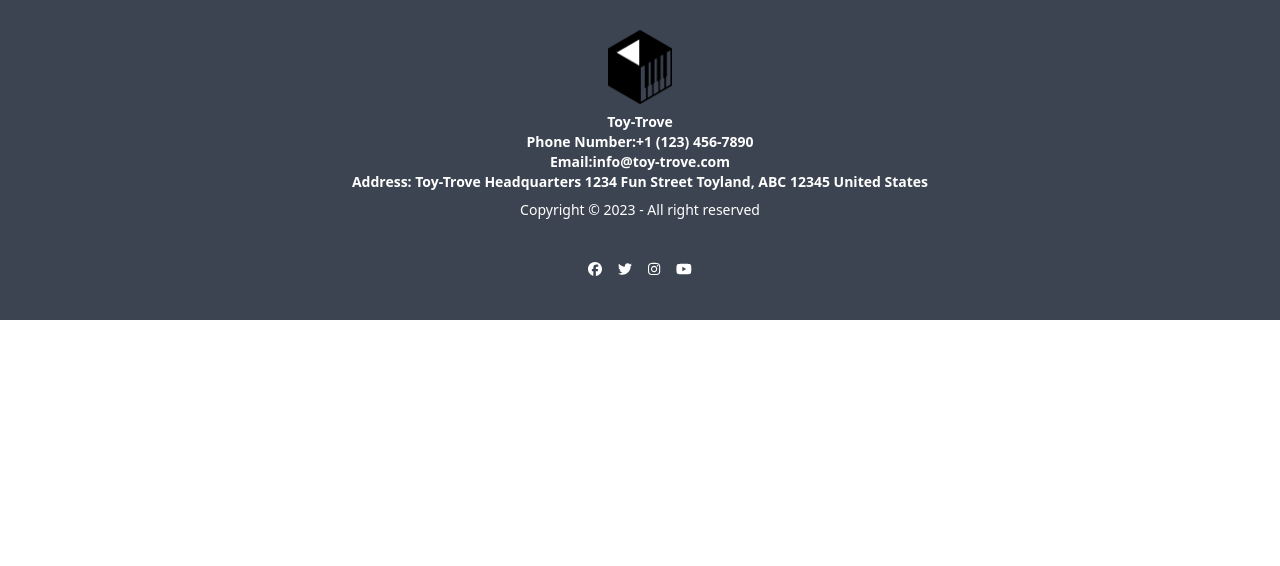
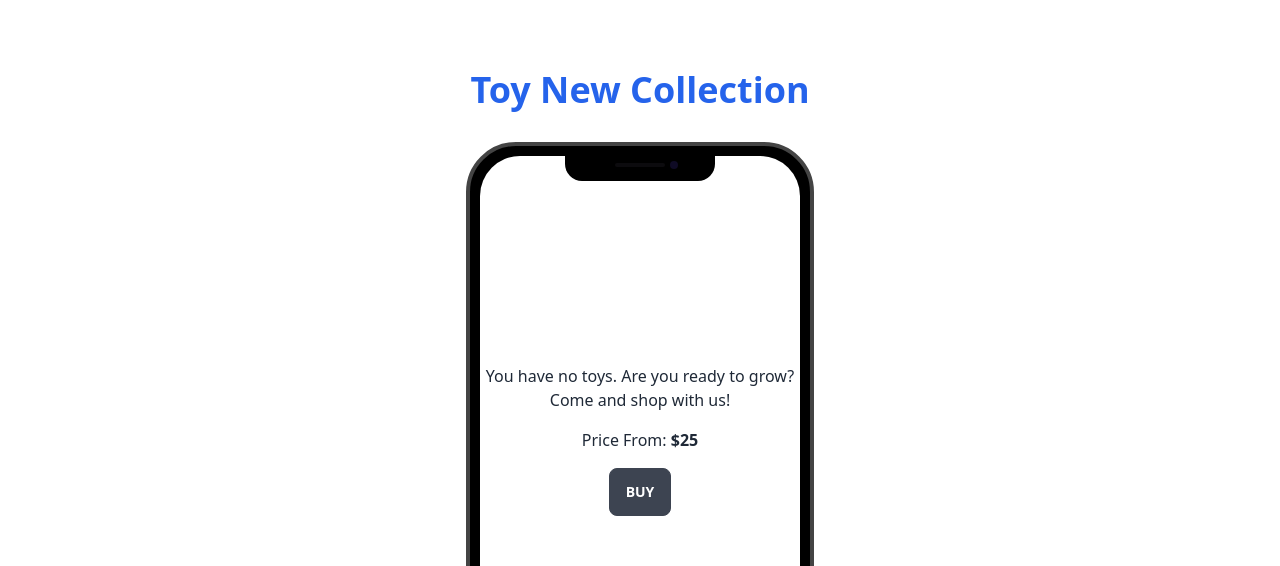
Before and after one commit to Wasey-Rahman/Toy-Trove-Client, a React (Vite) app: page / in a window 1280 px wide. Shown: the part 1145-1711 px from the top of the page. Before the commit the page ends 1465 px from the top, so only its background shows below. Built offline with nearby package versions, Linux system fonts and the light colour scheme.

Commit message:
New Collection Toy

```diff
--- a/src/pages/Blogs/Blogs.jsx
+++ b/src/pages/Blogs/Blogs.jsx
@@ -30,7 +30,7 @@ Split an array field into multiple documents.
 
 By chaining these stages, developers can perform complex operations such as filtering, grouping, sorting, joining, and transforming data directly within the database.
 
-Aggregate functions provide a flexible and efficient way to process large amounts of data and perform sophisticated calculations without requiring additional client-side processing. Leverage MongoDB's document model and indexing capabilities to optimize performance.</p>
+Aggregate functions provide a flexible and efficient way to process large amounts of data and perform sophisticated calculations without requiring additional client-side processing. Leverage MongoDB's document model and indexing capabilities to optimize performance.</p><br />
         </div>
     );
 };
--- a/src/pages/Home/Home/Home.jsx
+++ b/src/pages/Home/Home/Home.jsx
@@ -1,11 +1,13 @@
 import React from 'react';
 import Banner from '../Banner/Banner';
+import NewCollection from '../NewCollection/NewCollection';
 
 
 const Home = () => {
     return (
         <div>
             <Banner></Banner>
+            <NewCollection></NewCollection>
         </div>
     );
 };
--- /dev/null
+++ b/src/pages/Home/NewCollection/NewCollection.jsx
@@ -0,0 +1,23 @@
+import React from 'react';
+
+const NewCollection = () => {
+  return (
+    <div className="flex flex-col items-center">
+      <h1 className="mt-20 text-center font-bold text-4xl text-blue-600">Toy New Collection</h1>
+      <div className="mockup-phone mt-8">
+        <div className="camera"></div>
+        <div className="display">
+          <div className="artboard artboard-demo phone-1 text-center">
+            <p className="mb-4">You have no toys. Are you ready to grow? Come and shop with us!</p>
+            <p>
+              Price From: <span className="font-bold">$25</span>
+            </p>
+            <button className="btn mt-4">Buy</button>
+          </div>
+        </div>
+      </div>
+    </div>
+  );
+};
+
+export default NewCollection;
```
